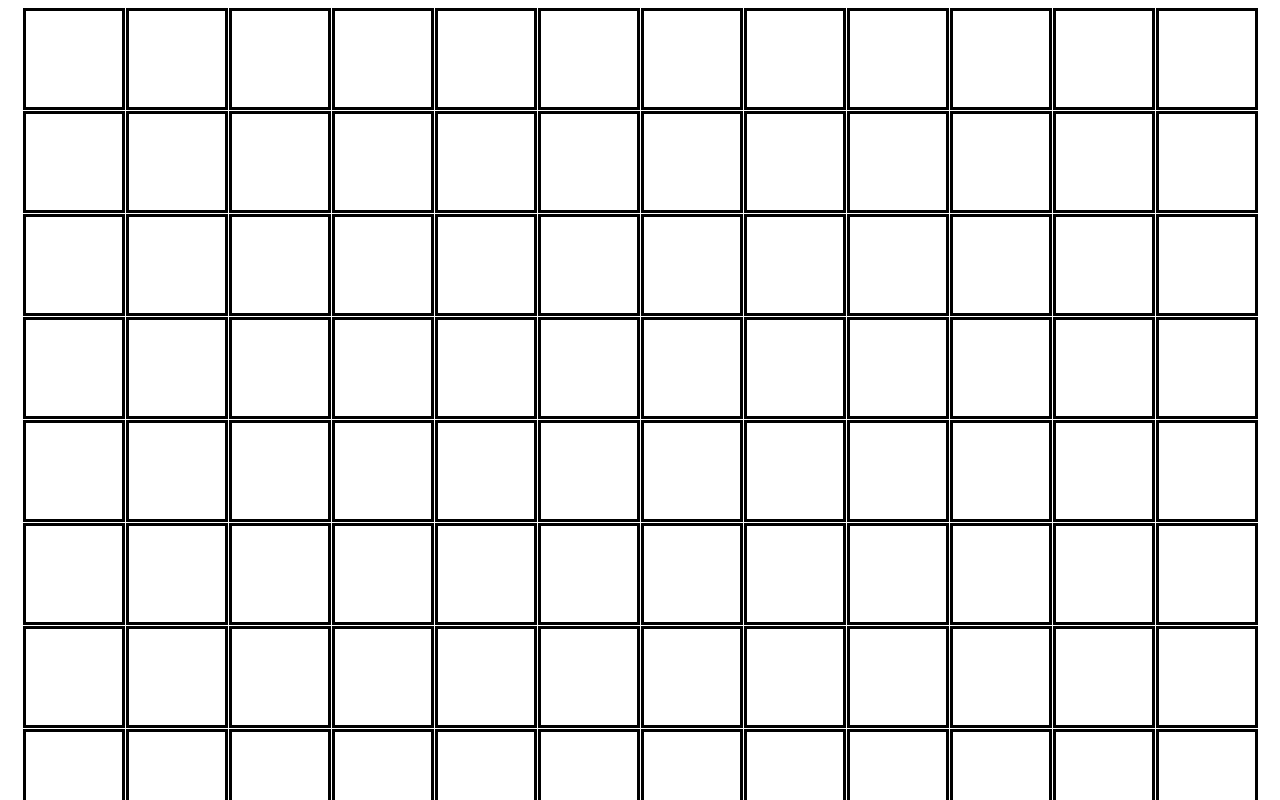
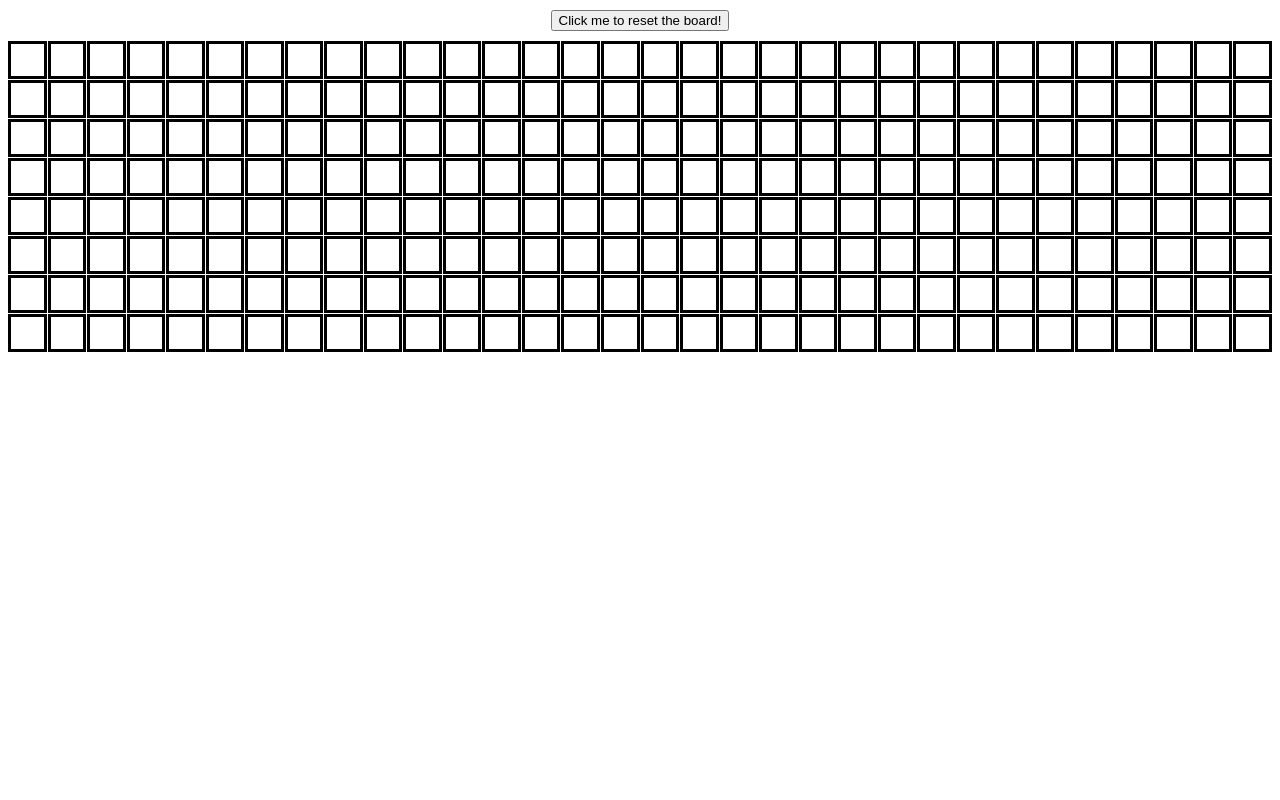
Before and after one commit to Karosaki/odin-eas, a plain HTML site: page index.html in a window 1280 px wide. Shown: the top 800 px of the page. Drawn offline with Linux system fonts and the light colour scheme.

Commit message:
added mouseover functionality and a button for resetting the board

```diff
--- a/index.html
+++ b/index.html
@@ -9,6 +9,7 @@
     <link rel="stylesheet" href="style.css">
 </head>
 <body>
+    <div class="above-container"></div>
     <div class="container"></div>
 
 </body>
--- a/scripts.js
+++ b/scripts.js
@@ -1,16 +1,31 @@
+// body
+const abContainer = document.querySelector('.above-container');
+
+// variable for the container
+const container = document.querySelector('.container');
+
+// create the button for resetting the game
+const resetBtn = document.createElement('button');
+resetBtn.textContent = 'Click me to reset the board!'
+// Add the button to the page
+abContainer.appendChild(resetBtn);
+
+// Create the function for the reset button to work
+resetBtn.addEventListener('click', function(){
+    squares.forEach(removeActivatedSquare);
+})
+
+// Function for creating the grid of squares
 function createDivGrid(noOfSquares){
 
     // ensure that the number is even
     if(noOfSquares % 2 === 0){
-        const container = document.querySelector('.container');
 
         for(let i = 0; i < (noOfSquares * noOfSquares); i++){
             let divSquare = document.createElement('div');
             divSquare.className = 'square';
             container.appendChild(divSquare);
         }
-
-        console.log(container);
     }
 
     // throw an error
@@ -19,4 +34,22 @@ function createDivGrid(noOfSquares){
     }
 }
 
+// Create the grid by calling the function
 createDivGrid(16);
+
+// get nodelist of all the squares created
+let squares = document.querySelectorAll('.square');
+
+// iterate through all the squares, listen for mouseoever event and add activated class
+function testFunction(square){
+    square.addEventListener('mouseover', function(){
+        square.classList.add('activated');
+    })
+}
+squares.forEach(testFunction)
+
+
+// function to remove activated from the squares
+function removeActivatedSquare(square){
+    square.classList.remove('activated');
+}
--- a/style.css
+++ b/style.css
@@ -10,12 +10,21 @@
 }
 
 .square {
-    height: 6rem;
-    width: 6rem;
+    max-height: 6rem;
+    min-height: 2rem;
+    max-width: 6rem;
+    min-width: 2rem;
+    flex: 1 1 0;
     border-style: solid;
     border-color: black;
 }
 
-.square:hover {
+.activated {
+    background-color: black;
+}
 
+.above-container {
+    display: flex;
+    justify-content: center;
+    margin: 10px;
 }
```
